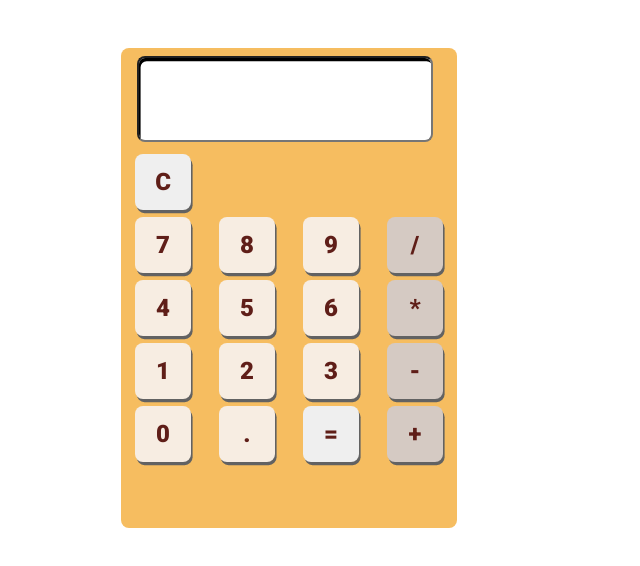
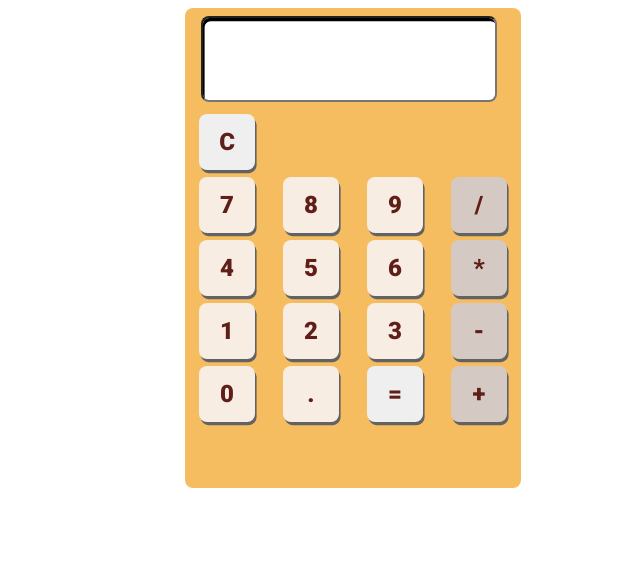
Before and after one commit to flwedu/desafio_calculadora, a website built with webpack: page src/index.html in a window 1280 px wide. Shown: the whole page, without its empty margins (287-927 px from the left). Built offline with nearby package versions, Linux system fonts and the light colour scheme.

Commit message:
style: center the app

```diff
--- a/src/style/main.scss
+++ b/src/style/main.scss
@@ -10,9 +10,9 @@ $size__font: 1.5rem;
 $size__app: 30rem;
 
 body {
-  position: fixed;
   top: 5%;
-  left: calc(50% - $size__app / 2);
+  display: flex;
+  justify-content: center;
 }
 
 .app {
```
